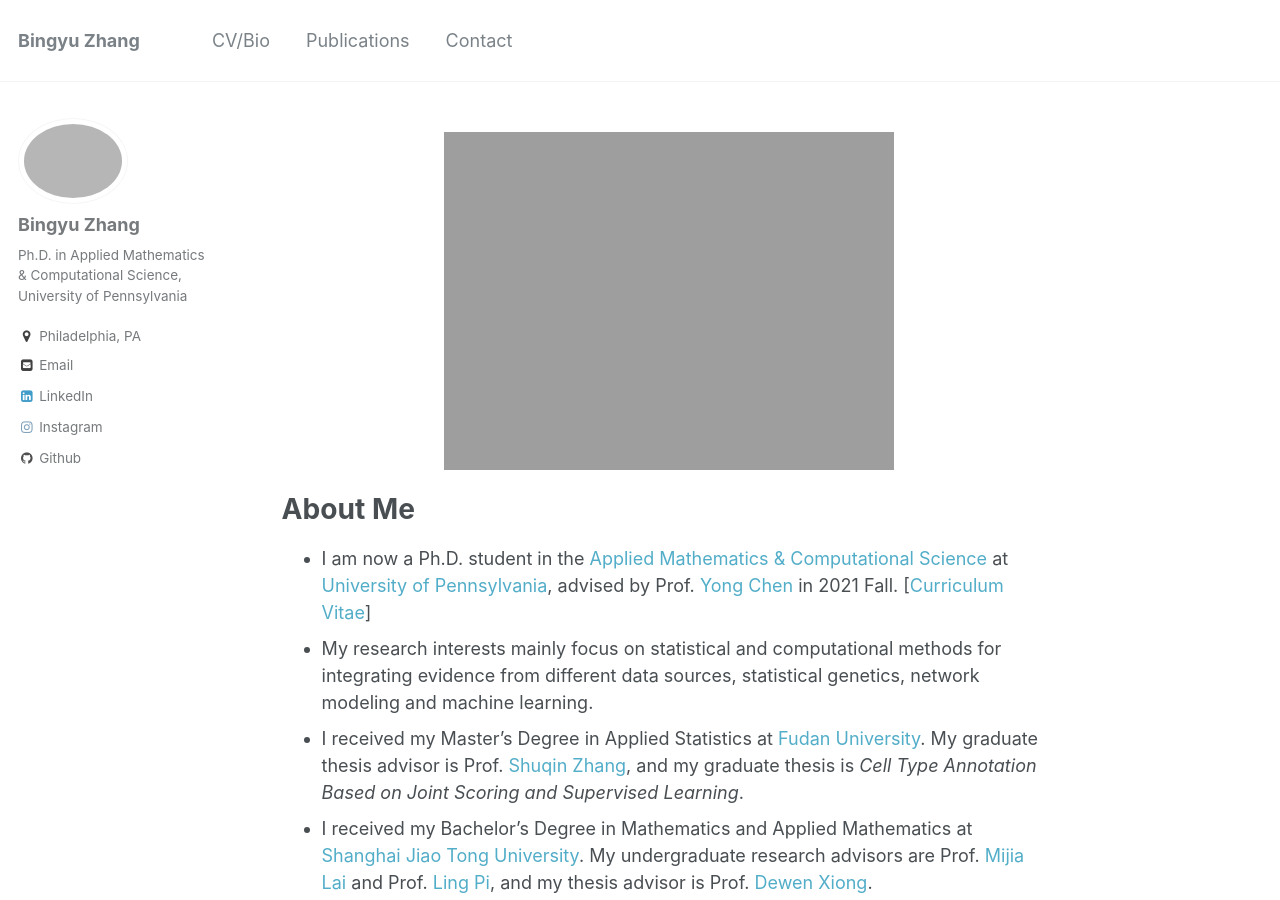
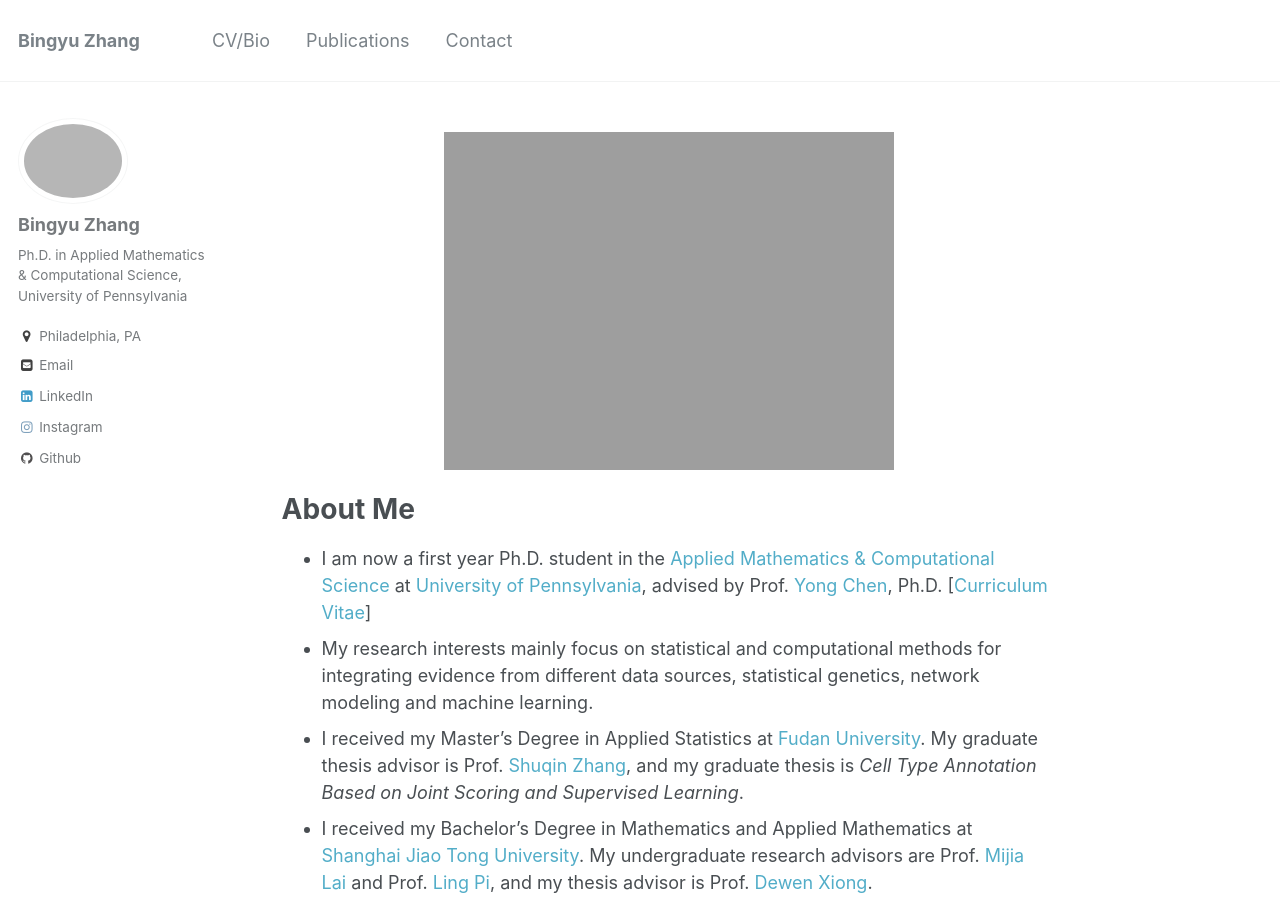
Before and after one commit to nbxszby416/nbxszby416.github.io, a Jekyll site: the page built from _pages/about.md, in a window 1280 px wide and 900 px high. Built offline with Jekyll 4.4.1, drawn with Linux system fonts in a browser that asks for light colours.

Commit message:
20211105 update

```diff
--- a/_pages/about.md
+++ b/_pages/about.md
@@ -13,7 +13,7 @@ redirect_from:
 </p>
 
 # About Me
-* I am now a Ph.D. student in the [Applied Mathematics & Computational Science](https://www.amcs.upenn.edu/) at [University of Pennsylvania](https://www.upenn.edu/), advised by Prof. [Yong Chen](https://penncil.med.upenn.edu/about-pi/) in 2021 Fall. [[Curriculum Vitae](https://nbxszby416.github.io/files/bingyu_cv.pdf)]
+* I am now a first year Ph.D. student in the [Applied Mathematics & Computational Science](https://www.amcs.upenn.edu/) at [University of Pennsylvania](https://www.upenn.edu/), advised by Prof. [Yong Chen](https://penncil.med.upenn.edu/about-pi/), Ph.D. [[Curriculum Vitae](https://nbxszby416.github.io/files/bingyu_cv.pdf)]
 * My research interests mainly focus on statistical and computational methods for integrating evidence from different data sources, statistical genetics, network modeling and machine learning.
 * I received my Master's Degree in Applied Statistics at [Fudan University](https://www.fudan.edu.cn/en). My graduate thesis advisor is Prof. [Shuqin Zhang](http://math.fudan.edu.cn/ShowPeople.aspx?info_lb=548&flag=526&info_id=3144), and my graduate thesis is *Cell Type Annotation Based on Joint Scoring and Supervised Learning*.
 * I received my Bachelor’s Degree in Mathematics and Applied Mathematics at [Shanghai Jiao Tong University](http://en.sjtu.edu.cn/). My undergraduate research advisors are Prof. [Mijia Lai](http://math.sjtu.edu.cn/faculty/mlai/) and Prof. [Ling Pi](http://www.math.sjtu.edu.cn/Default/teachershow/tags/MDAwMDAwMDAwMLKIfts), and my thesis advisor is Prof. [Dewen Xiong](http://www.math.sjtu.edu.cn/Default/teachershow/tags/MDAwMDAwMDAwMLKIhpQ).
```
